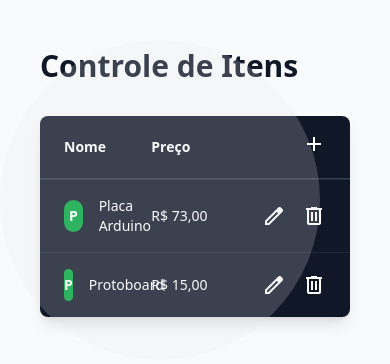
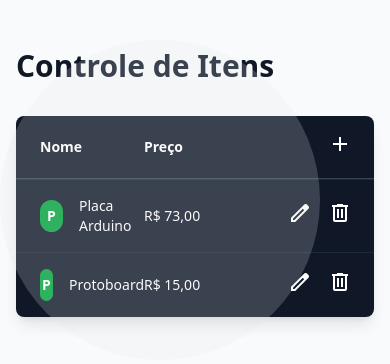
Before and after one commit to Anadulce57/myfeliscanis, a React (Vite) app: page / in a window 390 px wide. Shown: the top 364 px of the page. Built offline with nearby package versions, Linux system fonts and the light colour scheme; a web font is replaced by a local one.

Commit message:
Tentando melhorar Instruções e Controle de Itens

```diff
--- a/src/App.jsx
+++ b/src/App.jsx
@@ -1,8 +1,4 @@
-import LoginPage from "./components/ CadastroLogin/CadastroLogin"
-import Apresentacao from "./components/Apresentacao"
-import ControleItens from "./components/ControleItens"
-import Instrucoes from "./components/Instrucoes"
-import Membros from "./components/Membros"
+import ControleItens from "./components/ColetaDados/ControleItens"
 
 function App() {
   return (
--- /dev/null
+++ b/src/components/ColetaDados/ControleItens.jsx
@@ -0,0 +1,78 @@
+import "@fontsource/material-symbols-outlined/400.css";
+
+const itens = [
+  {
+    id: 1,
+    nome: "Placa Arduino",
+    preco: "R$ 73,00",
+  },
+  {
+    id: 2,
+    nome: "Protoboard",
+    preco: "R$ 15,00",
+  },
+];
+
+export default function ControleItens() {
+  return (
+    <div className="min-h-screen bg-gray-50 font-sans relative">
+      {/* Fundo decorativo */}
+      <div className="absolute w-80 h-80 bg-gray-200 opacity-20 top-10 left-0 rounded-full pointer-events-none"></div>
+
+      {/* Conteúdo principal */}
+      <main className="px-4 md:px-10 py-12">
+        <h1 className="text-3xl font-bold text-gray-900 mb-8">Controle de Itens</h1>
+
+        {/* Tabela Responsiva */}
+        <div className="bg-gray-900 text-white rounded-lg shadow-lg overflow-x-auto">
+          {/* Cabeçalho */}
+          <div className="grid grid-cols-3 items-center border-b border-gray-700 px-6 py-4 min-w-[360px]">
+            <span className="text-sm font-semibold">Nome</span>
+            <span className="text-sm font-semibold">Preço</span>
+            <button
+              className="text-right"
+              aria-label="Adicionar item"
+            >
+              <span className="material-symbols-outlined text-white hover:text-gray-300 cursor-pointer">
+                add
+              </span>
+            </button>
+          </div>
+
+          {/* Itens */}
+          {itens.map((item) => (
+            <div
+              key={item.id}
+              className="grid grid-cols-3 items-center px-6 py-4 border-t border-gray-800 min-w-[360px]"
+            >
+              {/* Nome com ícone circular */}
+              <div className="flex items-center gap-4">
+                <div className="w-8 h-8 bg-green-600 rounded-full flex items-center justify-center text-white font-bold text-sm uppercase">
+                  {item.nome[0]}
+                </div>
+                <span className="text-sm">{item.nome}</span>
+              </div>
+
+              {/* Preço */}
+              <span className="text-sm">{item.preco}</span>
+
+              {/* Ações */}
+              <div className="flex justify-end gap-4">
+                <button aria-label="Editar item">
+                  <span className="material-symbols-outlined hover:text-gray-300 cursor-pointer">
+                    edit
+                  </span>
+                </button>
+                <button aria-label="Excluir item">
+                  <span className="material-symbols-outlined hover:text-red-400 cursor-pointer">
+                    delete
+                  </span>
+                </button>
+              </div>
+            </div>
+          ))}
+        </div>
+      </main>
+    </div>
+  );
+}
--- a/src/components/ControleItens.jsx
+++ /dev/null
@@ -1,71 +0,0 @@
-import "@fontsource/material-symbols-outlined";
-
-const itens = [
-  {
-    id: 1,
-    nome: "Placa Arduino",
-    preco: "R$ 73,00",
-  },
-  {
-    id: 2,
-    nome: "Protoboard",
-    preco: "R$ 15,00",
-  },
-];
-
-export default function ControleItens() {
-  return (
-    <div className="min-h-screen bg-gray-50 font-sans relative">
-      {/* Fundo decorativo */}
-      <div className="absolute w-80 h-80 bg-gray-200 opacity-20 top-10 left-0 rounded-full"></div>
-
-      {/* Conteúdo principal */}
-      <main className="px-10 py-12">
-        <h1 className="text-3xl font-bold text-gray-900 mb-8">Controle de Itens</h1>
-
-        {/* Tabela */}
-        <div className="bg-gray-900 text-white rounded-lg overflow-hidden shadow-lg">
-          {/* Cabeçalho da tabela */}
-          <div className="grid grid-cols-3 items-center border-b border-gray-700 px-6 py-4">
-            <span className="text-sm font-semibold">Nome</span>
-            <span className="text-sm font-semibold">Preço</span>
-            <span className="text-right">
-              <span className="material-symbols-outlined cursor-pointer text-white hover:text-gray-300">
-                add
-              </span>
-            </span>
-          </div>
-
-          {/* Itens */}
-          {itens.map((item) => (
-            <div
-              key={item.id}
-              className="grid grid-cols-3 items-center px-6 py-4 border-t border-gray-800"
-            >
-              {/* Nome com círculo */}
-              <div className="flex items-center gap-4">
-                <div className="w-8 h-8 bg-green-600 rounded-full flex items-center justify-center text-white font-bold text-sm uppercase">
-                  {item.nome[0]}
-                </div>
-                <span className="text-sm">{item.nome}</span>
-              </div>
-
-              {/* Preço */}
-              <span className="text-sm">{item.preco}</span>
-
-              {/* Ações */}
-              <div className="flex justify-end gap-4 text-white">
-                <span className="material-symbols-outlined cursor-pointer hover:text-gray-300">
-                  edit
-                </span>
-                <span className="material-symbols-outlined cursor-pointer hover:text-red-400">
-                  delete
-                </span>
-              </div>
-            </div>
-          ))}
-        </div>
-      </main>
-    </div>
-  );
-}
--- a/src/components/Instrucoes.jsx
+++ b/src/components/Instrucoes.jsx
@@ -6,22 +6,31 @@ export default function Instrucoes() {
       <div className="absolute bottom-20 right-0 w-96 h-96 rounded-full bg-gray-200 opacity-20"></div>
 
       {/* Conteúdo principal */}
-      <main className="flex max-w-7xl mx-auto px-12 py-16 gap-16">
-        {/* Passos vertical */}
-        <aside className="flex flex-col space-y-6 text-lg text-black font-light">
-          <span>Passo 1</span>
-          <span>Passo 2</span>
-          <span>Passo 3</span>
-          <span>Passo 4</span>
-          <span>Passo 5</span>
+      <main className="flex flex-col lg:flex-row max-w-7xl mx-auto px-6 py-16 gap-16">
+        {/* Passos */}
+        <aside className="flex-1">
+          <h2 className="text-2xl font-semibold text-gray-800 mb-6">Como usar o dispositivo</h2>
+          <ol className="space-y-4 list-decimal list-inside text-gray-700 text-lg leading-relaxed">
+            <li>Instale o dispositivo na incubadora e conecte à energia.</li>
+            <li>
+              Configure pelo app ou painel: defina o tipo de animal e a temperatura ideal.
+              Monitore em tempo real a temperatura do ambiente.
+            </li>
+            <li>Receba alertas se a temperatura sair do ideal.</li>
+            <li>
+              Controle automático: ativa aquecimento ou ventilação conforme necessário.
+            </li>
+            <li>Acesse o histórico de dados e relatórios.</li>
+            <li>Faça manutenção regular: limpeza e verificação da energia.</li>
+          </ol>
         </aside>
 
         {/* Imagem */}
         <section className="flex-1 flex items-center justify-center">
           <img
             src="./public/imgs/caoGato.jpg"
-            alt="CachorroGato"
-            className="rounded-md max-w-full h-auto shadow-lg"
+            alt="Imagem de um cachorro e um gato representando os animais monitorados"
+            className="rounded-xl max-w-full h-auto shadow-xl"
           />
         </section>
       </main>
--- a/src/index.css
+++ b/src/index.css
@@ -12,3 +12,11 @@
     font-weight: weight;
     font-style: normal
   }
+
+  :root {
+    --off-white: #7A4A33;
+    --dark-blue: #161925;
+    --green: #5B8266;
+    --off-white: #F9F5F3;
+    --black: #0E0209;
+  }
```
Also changed, not shown: src/components/ColetaDados/Dashboard.jsx (added).
